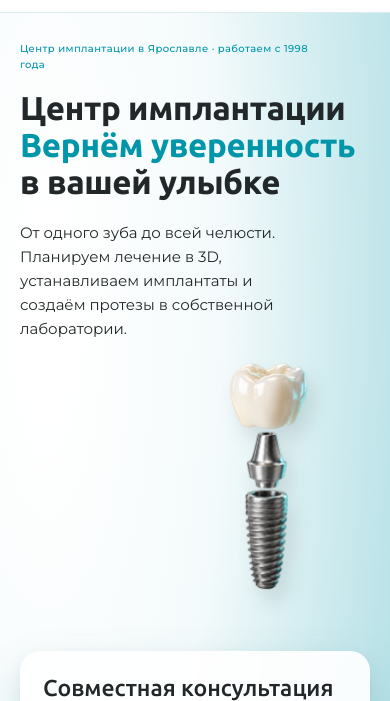
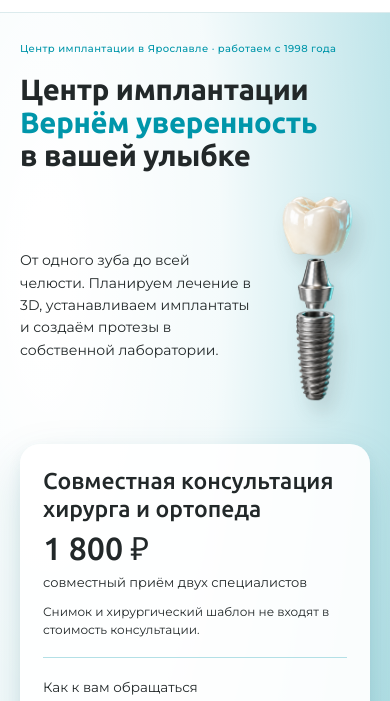
Before and after one commit to kcska18051-crypto/podmoskovie-implant-center, a plain HTML site: page index.html in a window 390 px wide. Shown: the part 47-748 px from the top of the page. Drawn offline with Linux system fonts and the light colour scheme.

Commit message:
Fix mobile hero layout and narrow viewport overflow

```diff
--- a/index.html
+++ b/index.html
@@ -1,4 +1,4 @@
-<!doctype html><html lang="ru" data-theme="light"><head><meta charset="utf-8"><meta name="viewport" content="width=device-width,initial-scale=1"><title>Центр имплантации Подмосковье — Ярославль</title><meta name="robots" content="noindex,nofollow"><link rel="stylesheet" href="base.css"><link rel="stylesheet" href="fonts.css"><link rel="stylesheet" href="design.css"><link rel="stylesheet" href="revision.css?v=consultation5"></head><body><a class="skip" href="#tseny">К содержанию</a>
+<!doctype html><html lang="ru" data-theme="light"><head><meta charset="utf-8"><meta name="viewport" content="width=device-width,initial-scale=1"><title>Центр имплантации Подмосковье — Ярославль</title><meta name="robots" content="noindex,nofollow"><link rel="stylesheet" href="base.css"><link rel="stylesheet" href="fonts.css"><link rel="stylesheet" href="design.css"><link rel="stylesheet" href="revision.css?v=mobile-hero6b"></head><body><a class="skip" href="#tseny">К содержанию</a>
 
 
 
--- a/revision.css
+++ b/revision.css
@@ -75,3 +75,22 @@ section,section.usp-section{padding:80px 0}
 #otzyvy .rs-photo img{height:490px;width:100%;object-fit:contain;object-position:center bottom;display:block}
 @media(min-width:781px) and (max-width:1100px){#otzyvy .rs-photo{padding:20px 10px 0;margin-right:16px}#otzyvy .rs-photo img{height:440px}}
 @media(max-width:780px){#otzyvy .rev-slide{grid-template-columns:1fr}#otzyvy .rs-photo{width:100%;max-width:420px;margin:0 auto 24px;padding:20px 20px 0}#otzyvy .rs-photo img{height:350px}}
+/* Mobile hero follows content height; crop only the empty image canvas. */
+@media(max-width:800px){
+ .hero-grid{gap:24px}
+ .hero-copy{display:grid;grid-template-columns:minmax(0,1fr) 150px;column-gap:20px;row-gap:18px;min-height:0;padding:0;align-items:center}
+ .hero-eyebrow,.hero h1{grid-column:1/-1;margin:0;max-width:none}
+ .hero h1{font-size:clamp(29px,5.7vw,42px);line-height:1.12}
+ .hero-sub{grid-column:1;grid-row:3;max-width:none;margin:0;font-size:16px;line-height:1.6}
+ .hero-art{position:static;grid-column:2;grid-row:3;width:150px;height:250px;max-width:100%;object-fit:cover;object-position:76% center;margin:0;align-self:center}
+}
+@media(max-width:560px){
+ .hero-copy{grid-template-columns:minmax(0,1fr) 106px;column-gap:12px;row-gap:18px;min-height:0}
+ .hero h1{font-size:clamp(28px,7.5vw,35px)}
+ .hero-sub{font-size:14px;line-height:1.6}
+ .hero-art{width:106px;height:230px}
+ .hero-eyebrow{font-size:10px;line-height:1.5}
+ .hero-form{padding:23px}
+}
+@media(max-width:800px){.capabilities{grid-template-columns:minmax(0,1fr)}.cap-tabs{grid-template-columns:repeat(2,minmax(0,1fr))}.cap-tab{min-width:0;overflow-wrap:anywhere}.cap-panels{min-width:0}}
+@media(max-width:360px){.hero h1{font-size:25px}.hero-copy{grid-template-columns:minmax(0,1fr) 90px;column-gap:10px}.hero-art{width:90px;height:215px}.hf-head h3{font-size:21px}}
```
